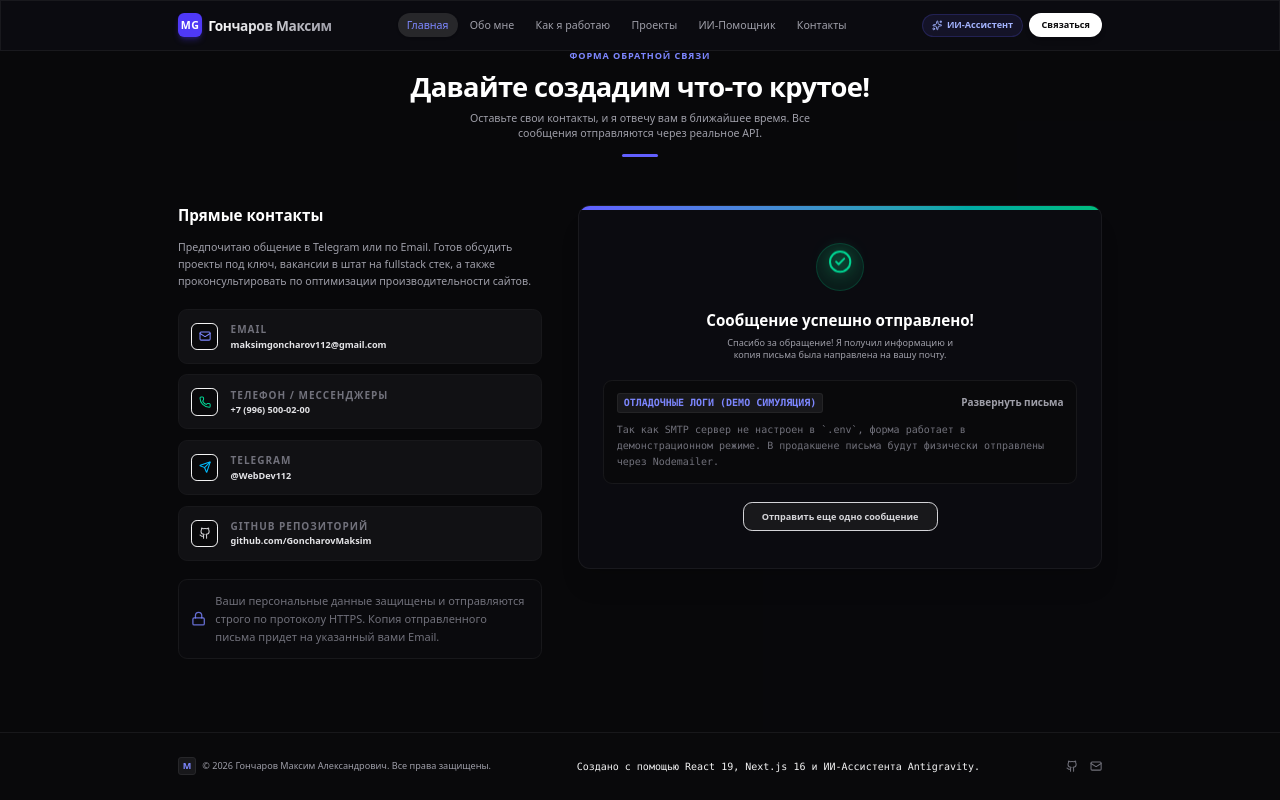
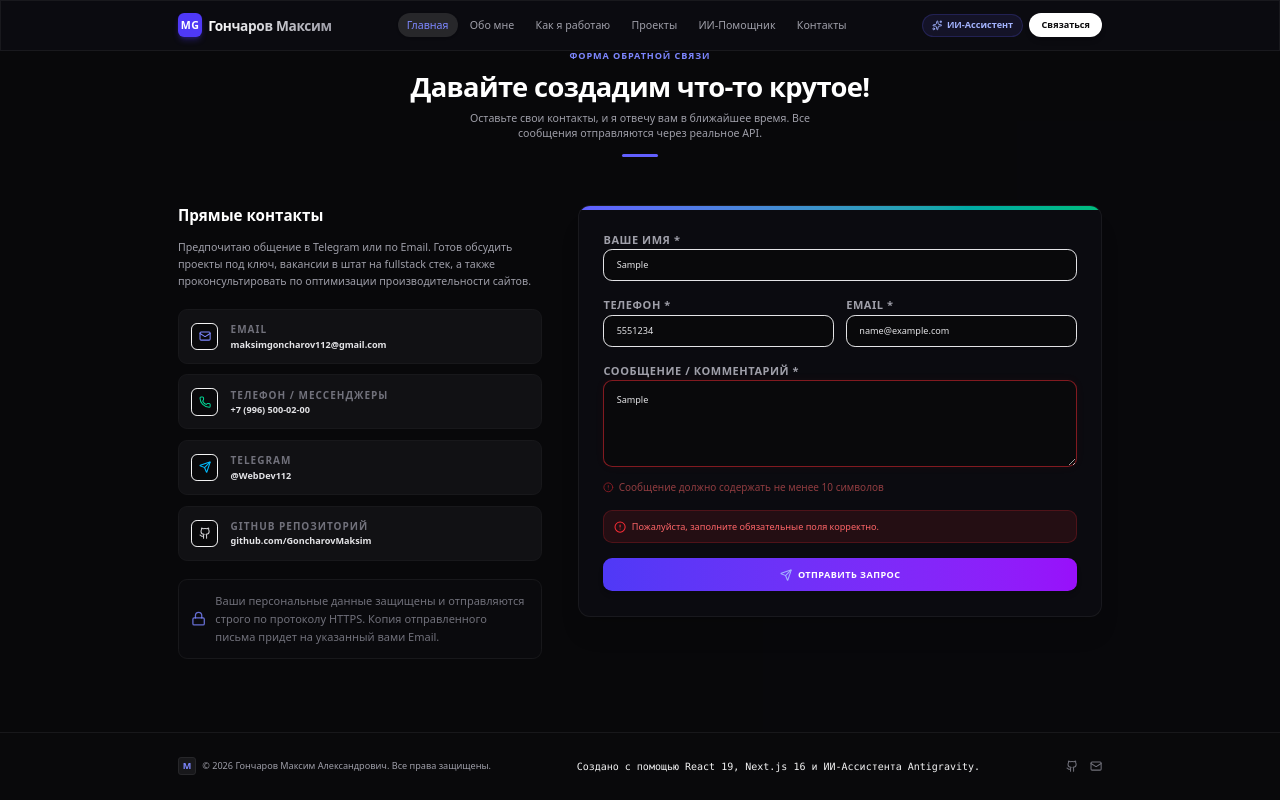
Before and after one commit to GoncharovMaksim/LabX, a Next.js app: page / in a window 1280 px wide. Both pictures are taken after typing "Sample", "5551234", "name@example.com", "Sample" into the empty fields and a click on the button "ОТПРАВИТЬ ЗАПРОС". Shown: the part 4329-5129 px from the top of the page. Built offline with nearby package versions, Linux system fonts and the light colour scheme.

Commit message:
feat: initialize app page component

```diff
--- a/src/app/page.tsx
+++ b/src/app/page.tsx
@@ -69,6 +69,7 @@ export default function PortfolioHome() {
   const [formLoading, setFormLoading] = useState(false);
   const [formSuccess, setFormSuccess] = useState(false);
   const [formError, setFormError] = useState<string | null>(null);
+  const [validationErrors, setValidationErrors] = useState<Record<string, string>>({});
   const [emailLogs, setEmailLogs] = useState<any | null>(null);
   const [showEmailLogs, setShowEmailLogs] = useState(false);
 
@@ -128,7 +129,45 @@ export default function PortfolioHome() {
     setFormLoading(true);
     setFormSuccess(false);
     setFormError(null);
+    setValidationErrors({});
     setEmailLogs(null);
+
+    // Frontend Field Validation
+    const errors: Record<string, string> = {};
+
+    if (!formData.name.trim()) {
+      errors.name = "Пожалуйста, введите ваше имя";
+    } else if (formData.name.trim().length < 2) {
+      errors.name = "Имя должно содержать не менее 2 символов";
+    }
+
+    if (!formData.phone.trim()) {
+      errors.phone = "Пожалуйста, введите номер телефона";
+    } else if (formData.phone.trim().length < 5) {
+      errors.phone = "Некорректный формат телефона";
+    }
+
+    if (!formData.email.trim()) {
+      errors.email = "Пожалуйста, введите ваш email";
+    } else {
+      const emailRegex = /^[^\s@]+@[^\s@]+\.[^\s@]+$/;
+      if (!emailRegex.test(formData.email.trim())) {
+        errors.email = "Введите корректный email (например, name@domain.com)";
+      }
+    }
+
+    if (!formData.comment.trim()) {
+      errors.comment = "Пожалуйста, введите ваше сообщение";
+    } else if (formData.comment.trim().length < 10) {
+      errors.comment = "Сообщение должно содержать не менее 10 символов";
+    }
+
+    if (Object.keys(errors).length > 0) {
+      setValidationErrors(errors);
+      setFormError("Пожалуйста, заполните обязательные поля корректно.");
+      setFormLoading(false);
+      return;
+    }
 
     try {
       const response = await fetch("/api/contact", {
@@ -145,6 +184,7 @@ export default function PortfolioHome() {
 
       setFormSuccess(true);
       setFormData({ name: "", phone: "", email: "", comment: "" });
+      setValidationErrors({});
 
       // Save debug simulation data if SMTP was not configured
       if (data.simulated && data.debugData) {
@@ -1346,20 +1386,38 @@ export default function PortfolioHome() {
                 <div className="absolute top-0 left-0 w-full h-[4px] bg-gradient-to-r from-indigo-500 to-emerald-500"></div>
 
                 {!formSuccess ? (
-                  <form onSubmit={handleContactSubmit} className="space-y-5">
+                  <form onSubmit={handleContactSubmit} noValidate className="space-y-5">
 
                     {/* Fields: Name */}
                     <div className="space-y-1.5">
                       <label className="text-[11px] uppercase tracking-wider font-bold text-zinc-400">Ваше имя *</label>
                       <input
                         type="text"
-                        required
                         disabled={formLoading}
                         value={formData.name}
-                        onChange={(e) => setFormData({ ...formData, name: e.target.value })}
+                        onChange={(e) => {
+                          setFormData({ ...formData, name: e.target.value });
+                          if (validationErrors.name) {
+                            setValidationErrors(prev => {
+                              const copy = { ...prev };
+                              delete copy.name;
+                              return copy;
+                            });
+                          }
+                        }}
                         placeholder="Александр"
-                        className="w-full bg-zinc-950 border border-zinc-850 focus:border-indigo-500/50 rounded-xl px-4 py-3 text-xs text-zinc-200 placeholder:text-zinc-650 focus:outline-none transition-all disabled:opacity-50"
+                        className={`w-full bg-zinc-950 border ${
+                          validationErrors.name
+                            ? "border-red-500/50 focus:border-red-500/70 shadow-[0_0_10px_rgba(239,68,68,0.05)]"
+                            : "border-zinc-850 focus:border-indigo-500/50"
+                        } rounded-xl px-4 py-3 text-xs text-zinc-200 placeholder:text-zinc-650 focus:outline-none transition-all disabled:opacity-50`}
                       />
+                      {validationErrors.name && (
+                        <p className="text-[10px] text-red-400 font-medium flex items-center gap-1.5 mt-1 animate-pulse">
+                          <AlertCircle className="w-3.5 h-3.5 text-red-500" />
+                          {validationErrors.name}
+                        </p>
+                      )}
                     </div>
 
                     {/* Row: Phone and Email */}
@@ -1369,26 +1427,62 @@ export default function PortfolioHome() {
                         <label className="text-[11px] uppercase tracking-wider font-bold text-zinc-400">Телефон *</label>
                         <input
                           type="tel"
-                          required
                           disabled={formLoading}
                           value={formData.phone}
-                          onChange={(e) => setFormData({ ...formData, phone: e.target.value })}
+                          onChange={(e) => {
+                            setFormData({ ...formData, phone: e.target.value });
+                            if (validationErrors.phone) {
+                              setValidationErrors(prev => {
+                                const copy = { ...prev };
+                                delete copy.phone;
+                                return copy;
+                              });
+                            }
+                          }}
                           placeholder="+7 (999) 000-00-00"
-                          className="w-full bg-zinc-950 border border-zinc-850 focus:border-indigo-500/50 rounded-xl px-4 py-3 text-xs text-zinc-200 placeholder:text-zinc-650 focus:outline-none transition-all disabled:opacity-50"
+                          className={`w-full bg-zinc-950 border ${
+                            validationErrors.phone
+                              ? "border-red-500/50 focus:border-red-500/70 shadow-[0_0_10px_rgba(239,68,68,0.05)]"
+                              : "border-zinc-850 focus:border-indigo-500/50"
+                          } rounded-xl px-4 py-3 text-xs text-zinc-200 placeholder:text-zinc-650 focus:outline-none transition-all disabled:opacity-50`}
                         />
+                        {validationErrors.phone && (
+                          <p className="text-[10px] text-red-400 font-medium flex items-center gap-1.5 mt-1 animate-pulse">
+                            <AlertCircle className="w-3.5 h-3.5 text-red-500" />
+                            {validationErrors.phone}
+                          </p>
+                        )}
                       </div>
 
                       <div className="space-y-1.5">
                         <label className="text-[11px] uppercase tracking-wider font-bold text-zinc-400">Email *</label>
                         <input
                           type="email"
-                          required
                           disabled={formLoading}
                           value={formData.email}
-                          onChange={(e) => setFormData({ ...formData, email: e.target.value })}
+                          onChange={(e) => {
+                            setFormData({ ...formData, email: e.target.value });
+                            if (validationErrors.email) {
+                              setValidationErrors(prev => {
+                                const copy = { ...prev };
+                                delete copy.email;
+                                return copy;
+                              });
+                            }
+                          }}
                           placeholder="partner@company.ru"
-                          className="w-full bg-zinc-950 border border-zinc-850 focus:border-indigo-500/50 rounded-xl px-4 py-3 text-xs text-zinc-200 placeholder:text-zinc-650 focus:outline-none transition-all disabled:opacity-50"
+                          className={`w-full bg-zinc-950 border ${
+                            validationErrors.email
+                              ? "border-red-500/50 focus:border-red-500/70 shadow-[0_0_10px_rgba(239,68,68,0.05)]"
+                              : "border-zinc-850 focus:border-indigo-500/50"
+                          } rounded-xl px-4 py-3 text-xs text-zinc-200 placeholder:text-zinc-650 focus:outline-none transition-all disabled:opacity-50`}
                         />
+                        {validationErrors.email && (
+                          <p className="text-[10px] text-red-400 font-medium flex items-center gap-1.5 mt-1 animate-pulse">
+                            <AlertCircle className="w-3.5 h-3.5 text-red-500" />
+                            {validationErrors.email}
+                          </p>
+                        )}
                       </div>
 
                     </div>
@@ -1397,20 +1491,38 @@ export default function PortfolioHome() {
                     <div className="space-y-1.5">
                       <label className="text-[11px] uppercase tracking-wider font-bold text-zinc-400">Сообщение / Комментарий *</label>
                       <textarea
-                        required
                         disabled={formLoading}
                         value={formData.comment}
-                        onChange={(e) => setFormData({ ...formData, comment: e.target.value })}
+                        onChange={(e) => {
+                          setFormData({ ...formData, comment: e.target.value });
+                          if (validationErrors.comment) {
+                            setValidationErrors(prev => {
+                              const copy = { ...prev };
+                              delete copy.comment;
+                              return copy;
+                            });
+                          }
+                        }}
                         placeholder="Опишите ваши задачи или проект. С удовольствием отвечу!"
                         rows={5}
-                        className="w-full bg-zinc-950 border border-zinc-850 focus:border-indigo-500/50 rounded-xl p-4 text-xs text-zinc-200 placeholder:text-zinc-650 focus:outline-none transition-all disabled:opacity-50"
+                        className={`w-full bg-zinc-950 border ${
+                          validationErrors.comment
+                            ? "border-red-500/50 focus:border-red-500/70 shadow-[0_0_10px_rgba(239,68,68,0.05)]"
+                            : "border-zinc-850 focus:border-indigo-500/50"
+                        } rounded-xl p-4 text-xs text-zinc-200 placeholder:text-zinc-650 focus:outline-none transition-all disabled:opacity-50`}
                       />
+                      {validationErrors.comment && (
+                        <p className="text-[10px] text-red-400 font-medium flex items-center gap-1.5 mt-1 animate-pulse">
+                          <AlertCircle className="w-3.5 h-3.5 text-red-500" />
+                          {validationErrors.comment}
+                        </p>
+                      )}
                     </div>
 
                     {/* Error display */}
                     {formError && (
                       <div className="p-3 bg-red-500/10 border border-red-500/20 rounded-xl text-red-400 text-xs flex items-center gap-2">
-                        <AlertCircle className="w-4 h-4 shrink-0" />
+                        <AlertCircle className="w-4 h-4 shrink-0 text-red-500" />
                         <span>{formError}</span>
                       </div>
                     )}
```
